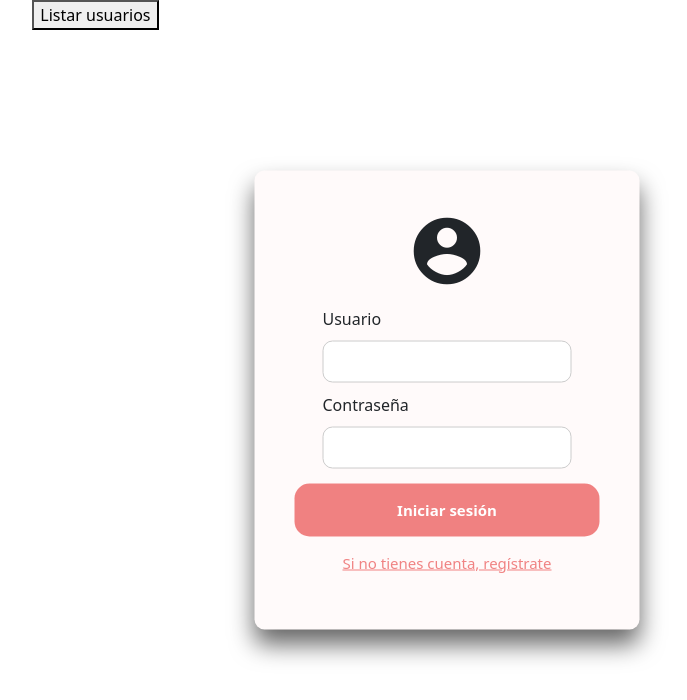
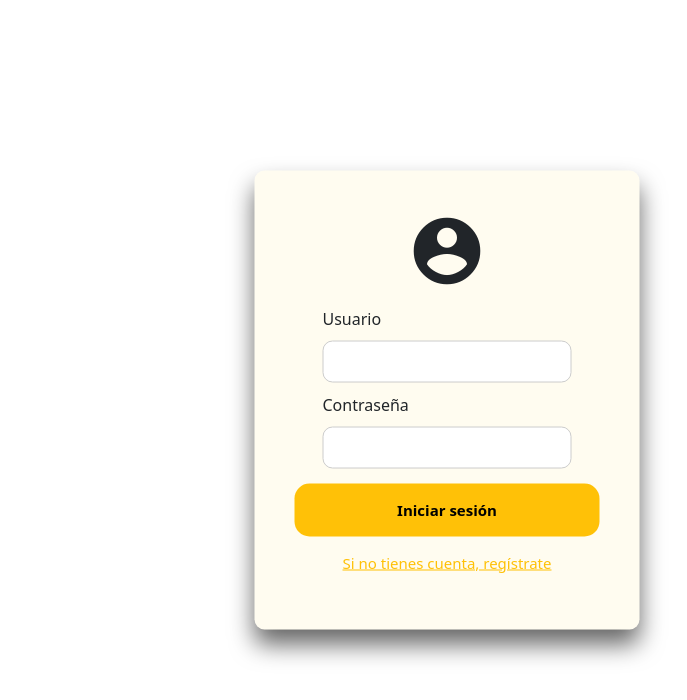
Before and after one commit to KevinAMamaniC2020/Microservicios-Inventario, an Angular app in the folder inventario-frontend/: page /login in a window 1280 px wide. Shown: the top 700 px of the page, without its empty margins (193-880 px from the left). Built offline with nearby package versions, Linux system fonts and the light colour scheme.

Commit message:
design: "Modificacion de css de login ylista de usuarios"

```diff
--- a/inventario-frontend/src/app/listuser/listuser.component.css
+++ b/inventario-frontend/src/app/listuser/listuser.component.css
@@ -2,13 +2,18 @@
 .next-button{
     border-radius: 28px;
     padding: 14px;
-    border-color: snow;
+    border-color: #ffc10700;
+    background-color: #ffc1073d;
 }
 
 
 .texto{
     display: flex;
     padding-inline: 20px;
+    text-decoration: underline;
+    text-decoration-color: #ffc107;
+    text-decoration-thickness: 5px;
+    border-radius: 5px
 
 }
 
@@ -24,15 +29,15 @@
 
     h1 {
       margin-bottom: 20px;
-      font-size: 24px;
-      font-weight: bold;
+      font-size: 2rem;
+      font-weight: 500;
     }
 
     .add-button {
-        border-radius: 28px;
-        padding: 14px;
-        background-color: #eb5656ba;
-        border-color:snow;
+        border-radius: 12px;
+        padding: 11px;
+        background-color: #ffc107;
+        border-color:#ffc10700;
     }
 
     .users-grid {
@@ -44,7 +49,7 @@
     }
 
     .card {
-      background-color: snow;
+      background-color: #ffc10708;
       border-radius: 8px;
       padding: 15px;
       box-shadow: 0 2px 5px rgba(0, 0, 0, 0.2);
--- a/inventario-frontend/src/app/listuser/listuser.component.html
+++ b/inventario-frontend/src/app/listuser/listuser.component.html
@@ -9,10 +9,7 @@
     </div>
 
     <!-- Contenedor de tarjetas con grid -->
-    <div style="
-    display: flex;
-    align-items: center;
-    justify-content: space-between;">
+    <div style="display: flex;align-items: center;justify-content: space-between;background: #80808012;margin: 20px;border-radius: 10px;">
         <div style="margin-inline: 40px;">
             <button class="next-button" (click)="previousPage()" [disabled]="currentPage === 0">
                 <mat-icon>keyboard_arrow_left</mat-icon>
--- a/inventario-frontend/src/app/listuser/useregister/useregister.component.css
+++ b/inventario-frontend/src/app/listuser/useregister/useregister.component.css
@@ -54,13 +54,13 @@
   }
 
   button[type="button"] {
-    background-color: #f5f5f5;
-    color: #333;
+    background-color: #6c757d;
+    color: white;
   }
 
   button[type="submit"] {
-    background-color: #eb5656ba;
-    color: white;
+    background-color: #ffc107;
+    color: black;
   }
 
   ::ng-deep .mdc-dialog--open .mat-mdc-dialog-surface, .mdc-dialog--closing .mat-mdc-dialog-surface{
--- a/inventario-frontend/src/app/login/login.component.css
+++ b/inventario-frontend/src/app/login/login.component.css
@@ -16,7 +16,7 @@
 
   padding: 40px;
   transform: translate(-50%, -50%);
-  background: snow;
+  background: #ffc1070f;
   box-sizing: border-box;
   box-shadow: 0 15px 25px rgba(0,0,0,.6);
   border-radius: 10px;
@@ -33,8 +33,8 @@ input[type="text"],
   }
 
 .submit-btn{
-    background-color: #eb5656ba;
-    color: white;
+    background-color: #ffc107;
+    color: black;
     border:0;
     border-radius: 15px;
     display: block;
@@ -79,7 +79,7 @@ input[type="text"],
 }
 .register-link {
   cursor: pointer;
-  color: #eb5656ba;
+  color: #ffc107;
   text-decoration: underline;
   font-size: 15px;
 }
--- a/inventario-frontend/src/app/login/login.component.html
+++ b/inventario-frontend/src/app/login/login.component.html
@@ -56,5 +56,3 @@
     </form>
   </div>
 </div>
-
-<button (click)="getUsers()">Listar usuarios</button>
--- a/inventario-frontend/src/app/login/login.component.ts
+++ b/inventario-frontend/src/app/login/login.component.ts
@@ -68,6 +68,7 @@ export class LoginComponent {
           console.log('Usuario registrado:', response);
           alert('Registro exitoso. Ahora puedes iniciar sesión.');
           this.toggleRegisterForm(); // Cambiar al formulario de login
+
         },
         (error) => {
           this.isLoading = false;
--- a/inventario-frontend/src/app/userservice.service.ts
+++ b/inventario-frontend/src/app/userservice.service.ts
@@ -20,7 +20,7 @@ export class UserserviceService {
 
   //Iniciar sesión
   loginUser(credentials: { username: string; password: string }): Observable<any> {
-    return this.http.post(`${this.baseUrl}/login/login/`, credentials);
+    return this.http.post(`${this.baseUrl}/login/`, credentials);
   }
 
   //Registrar un nuevo usuario
```
